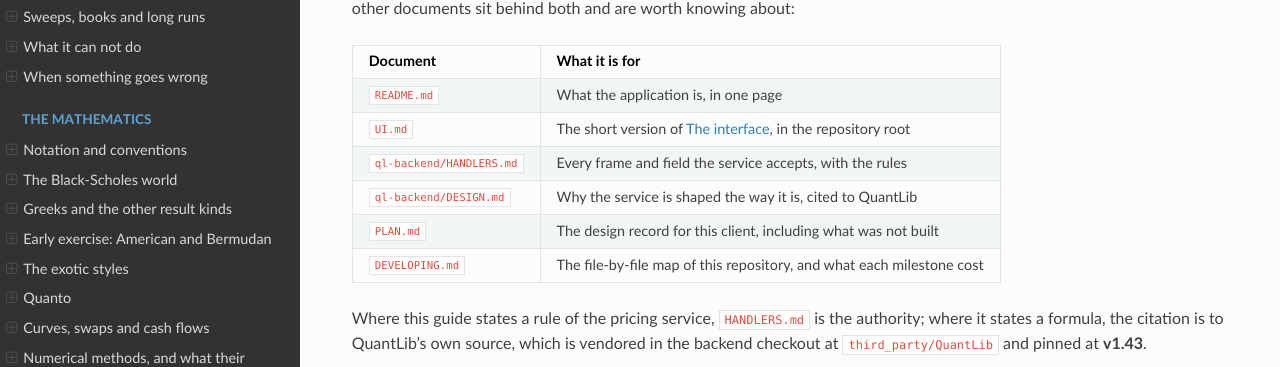
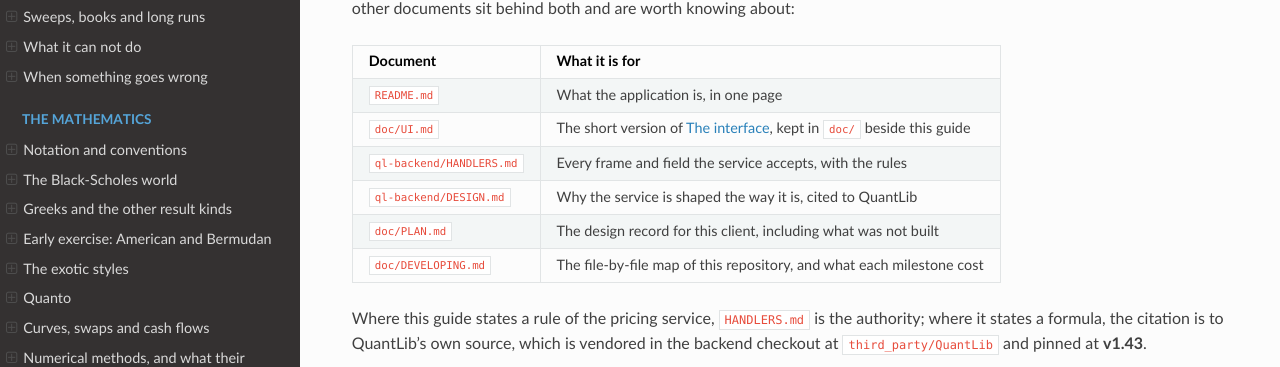
Before and after one commit to markccchiang/ql-frontend, a Sphinx documentation site: the page built from doc/index.md, in a window 1280 px wide and 900 px high, scrolled down 4362 px. Shown: the part 354-721 px from the top of the window. Built offline with Sphinx 7.4.7 and the Read the Docs theme 3.1.0, drawn with Linux system fonts in a browser that asks for light colours.

Commit message:
Move the repository's documents into doc/
DEVELOPING.md, PLAN.md, TESTING.md and UI.md now sit in doc/ beside the
guide, and README.md is the only Markdown file left at the root. The moves
are renames, so each file keeps its history.

doc/ is the Sphinx source directory, which builds every Markdown file it
finds, so conf.py excludes the four. Without that they would build as orphan
pages with warnings and be pulled into the translation catalogues.

The references follow them. The README's document table links to the new
paths, the guide's index lists them under doc/ and no longer calls UI.md
"in the repository root", and the zh_TW catalogue moves with that table. The
repository tree drawn in PLAN.md shows the new layout, and the six code
comments that cite the plan by section now name doc/PLAN.md. The four files
mention one another by bare name, which stays correct now that they are
siblings.

Co-Authored-By: Claude Opus 5 <noreply@anthropic.com>
Claude-Session: https://claude.ai/code/session_01MJtVZSjTSgWshw7miPwQ9g

```diff
--- a/doc/conf.py
+++ b/doc/conf.py
@@ -35,7 +35,11 @@ language = "en"
 templates_path = ["_templates"]
 # ".venv" matters: the docs virtualenv lives inside this source directory, and
 # every Markdown file in site-packages is otherwise a page of this guide.
-exclude_patterns = ["_build", ".venv", "Thumbs.db", ".DS_Store"]
+# The repository's own documents live beside the guide but are not pages of it:
+# the developer's map, the design record, the test page and the short interface
+# guide. Excluded so Sphinx neither builds them as orphans nor extracts them into
+# the translation catalogues.
+exclude_patterns = ["_build", ".venv", "Thumbs.db", ".DS_Store", "DEVELOPING.md", "PLAN.md", "TESTING.md", "UI.md"]
 
 # Read the Docs' theme, and alabaster when it is not installed — a guide that
 # will not build is worse than one that builds in the wrong colours, and the
--- a/doc/index.md
+++ b/doc/index.md
@@ -79,11 +79,11 @@ behind both and are worth knowing about:
 | Document | What it is for |
 | --- | --- |
 | `README.md` | What the application is, in one page |
-| `UI.md` | The short version of {doc}`interface`, in the repository root |
+| `doc/UI.md` | The short version of {doc}`interface`, kept in `doc/` beside this guide |
 | `ql-backend/HANDLERS.md` | Every frame and field the service accepts, with the rules |
 | `ql-backend/DESIGN.md` | Why the service is shaped the way it is, cited to QuantLib |
-| `PLAN.md` | The design record for this client, including what was not built |
-| `DEVELOPING.md` | The file-by-file map of this repository, and what each milestone cost |
+| `doc/PLAN.md` | The design record for this client, including what was not built |
+| `doc/DEVELOPING.md` | The file-by-file map of this repository, and what each milestone cost |
 
 Where this guide states a rule of the pricing service, `HANDLERS.md` is the
 authority; where it states a formula, the citation is to QuantLib's own source,
```
Also changed, not shown: README.md (+4 -4 lines), doc/PLAN.md (renamed from PLAN.md, +2 -2 lines), doc/DEVELOPING.md (renamed from DEVELOPING.md), doc/TESTING.md (renamed from TESTING.md), doc/UI.md (renamed from UI.md), 7 other files.
